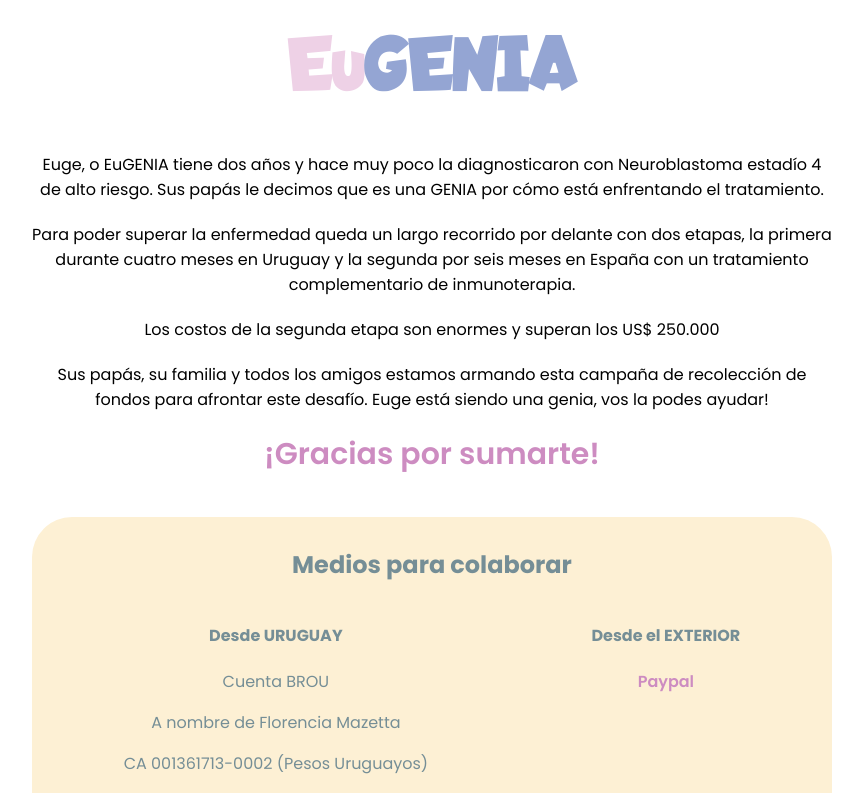
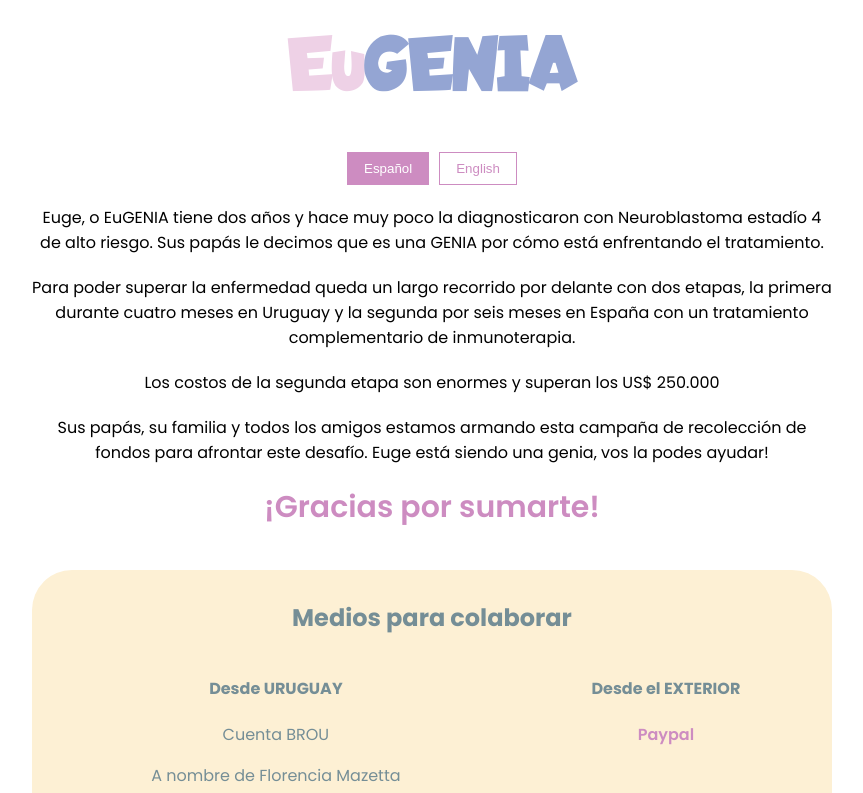
Before and after one commit to mbfassnacht/eugenia, a React (Create React App) app: page / in a window 1280 px wide. Shown: the top 793 px of the page, without its empty margins (208-1071 px from the left). Built offline with nearby package versions, Linux system fonts and the light colour scheme.

Commit message:
add english

```diff
--- a/src/App.js
+++ b/src/App.js
@@ -1,31 +1,32 @@
 import styledComponents from "styled-components";
 import Background from "./Background";
 import Colaboration from "./Colaboration";
+import Languages from "./Languages";
 import Description from "./Description";
 import Footer from "./Footer";
+import Thanks from "./Thanks";
+
+import { Provider } from "./context/context";
+import React from "react";
 
 function App() {
   return (
+    <Provider>
       <AppContainer>
         <HeaderContainer>
           <EuContainer>Eu</EuContainer>
           <GeniaContainer>GENIA</GeniaContainer>
         </HeaderContainer>
+        <Languages />
         <Description />
-      <ThanksContainer>¡Gracias por sumarte!</ThanksContainer>
+        <Thanks />
         <Colaboration />
         <Footer />
         <Background />
       </AppContainer>
+    </Provider>
   );
 }
-
-const ThanksContainer = styledComponents.div`
-  font-size: 30px;
-  color: rgb(205, 140, 193);
-  margin-bottom: 40px;
-  font-weight: 600;
-`;
 
 const AppContainer = styledComponents.div`
   padding: 20px;
--- a/src/Colaboration.js
+++ b/src/Colaboration.js
@@ -1,21 +1,30 @@
 import styledComponents from "styled-components";
+import { Context } from "./context/context";
+import React from "react";
+import { translate } from "./Translator";
 
 function Colaboration() {
+  const { language } = React.useContext(Context);
+
   return (
     <ColaborationContainer>
-      <Title>Medios para colaborar</Title>
+      <Title>{translate(language, "waysToContribute")}</Title>
       <ColaborationList>
         <ColaborationMethod>
-          <ColaborationTitle>Desde URUGUAY</ColaborationTitle>
+          <ColaborationTitle>
+            {translate(language, "fromUruguay")}
+          </ColaborationTitle>
           <ColaborationDescription>
-            <p>Cuenta BROU</p>
-            <p>A nombre de Florencia Mazetta</p>
-            <p>CA 001361713-0002 (Pesos Uruguayos)</p>
-            <p>CA 001361713-0003 (Dólares)</p>
+            <p>{translate(language, "bankAccount")}</p>
+            <p>{translate(language, "inNameOf")}</p>
+            <p>CA 001361713-0002 ({translate(language, "uruguayanPesos")})</p>
+            <p>CA 001361713-0003 ({translate(language, "dolars")})</p>
           </ColaborationDescription>
         </ColaborationMethod>
         <ColaborationMethod>
-          <ColaborationTitle>Desde el EXTERIOR </ColaborationTitle>
+          <ColaborationTitle>
+            {translate(language, "fromForeinger")}
+          </ColaborationTitle>
           <ColaborationDescription>
             <Link
               target="_blank"
--- a/src/Description.js
+++ b/src/Description.js
@@ -1,27 +1,17 @@
 import styledComponents from "styled-components";
+import { Context } from "./context/context";
+import React from "react";
+import { translate } from "./Translator";
 
 function Description() {
+  const { language } = React.useContext(Context);
+
   return (
     <div className="description">
-      <Paragraph>
-        Euge, o EuGENIA tiene dos años y hace muy poco la diagnosticaron con
-        Neuroblastoma estadío 4 de alto riesgo. Sus papás le decimos que es una
-        GENIA por cómo está enfrentando el tratamiento.
-      </Paragraph>
-      <Paragraph>
-        Para poder superar la enfermedad queda un largo recorrido por delante
-        con dos etapas, la primera durante cuatro meses en Uruguay y la segunda
-        por seis meses en España con un tratamiento complementario de
-        inmunoterapia.
-      </Paragraph>
-      <Paragraph>
-        Los costos de la segunda etapa son enormes y superan los US$ 250.000
-      </Paragraph>
-      <Paragraph>
-        Sus papás, su familia y todos los amigos estamos armando esta campaña de
-        recolección de fondos para afrontar este desafío. Euge está siendo una
-        genia, vos la podes ayudar!
-      </Paragraph>
+      <Paragraph>{translate(language, "descriptionOne")}</Paragraph>
+      <Paragraph>{translate(language, "descriptionTwo")}</Paragraph>
+      <Paragraph>{translate(language, "descriptionThree")}</Paragraph>
+      <Paragraph>{translate(language, "descriptionFour")}</Paragraph>
     </div>
   );
 }
--- a/src/Footer.js
+++ b/src/Footer.js
@@ -1,17 +1,22 @@
 import styledComponents from "styled-components";
+import { Context } from "./context/context";
+import React from "react";
+import { translate } from "./Translator";
 
 function Footer() {
+  const { language } = React.useContext(Context);
+
   return (
     <FooterContainer className="description">
-      Unite a @EugeSosGenia en{" "}
+      {translate(language, "followUsIn")}
       <Link
         rel="noreferrer"
         target="_blank"
         href="https://www.instagram.com/EugeSosGenia/"
       >
         Instagram
-      </Link>{" "}
-      y{" "}
+      </Link>
+      {translate(language, "and")}
       <Link
         rel="noreferrer"
         target="_blank"
@@ -19,8 +24,7 @@ function Footer() {
       >
         Twitter
       </Link>{" "}
-      para mantenerte al tanto de lo que vamos haciendo para seguir adelante con
-      este desafío.
+      {translate(language, "followReason")}
     </FooterContainer>
   );
 }
--- /dev/null
+++ b/src/Languages.js
@@ -0,0 +1,48 @@
+import styledComponents from "styled-components";
+import { Context } from "./context/context";
+import React from "react";
+import { translate } from "./Translator";
+
+function Languages() {
+  const { language, setLanguage } = React.useContext(Context);
+
+  return (
+    <LanguageList>
+      <LanguageButton
+        isSelected={language === "es_UY"}
+        onClick={() => setLanguage("es_UY")}
+      >
+        {translate(language, "spanish")}
+      </LanguageButton>
+      <LanguageButton
+        isSelected={language === "en_UK"}
+        onClick={() => setLanguage("en_UK")}
+      >
+        {translate(language, "english")}
+      </LanguageButton>
+    </LanguageList>
+  );
+}
+
+export default Languages;
+
+const LanguageList = styledComponents.div`
+  max-width: 180px;
+  display: flex;
+  justify-content: space-around;
+  flex-wrap: wrap;
+  margin: 20px auto;
+`;
+
+const LanguageButton = styledComponents.button`
+  border: 1px solid rgb(205, 140, 193);
+  padding: 8px 16px;
+  background: ${(props) => (props.isSelected ? `rgb(205, 140, 193)` : `white`)};
+  color: ${(props) => (props.isSelected ? `white` : `rgb(205, 140, 193)`)};
+  cursor: pointer;
+
+  &:hover {
+    background: rgb(205, 140, 193);
+    color: white;
+  }
+`;
--- /dev/null
+++ b/src/Thanks.js
@@ -0,0 +1,21 @@
+import styledComponents from "styled-components";
+import { Context } from "./context/context";
+import React from "react";
+import { translate } from "./Translator";
+
+function Thanks() {
+  const { language } = React.useContext(Context);
+
+  return (
+    <ThanksContainer>{translate(language, "thanksForJoining")}</ThanksContainer>
+  );
+}
+
+const ThanksContainer = styledComponents.div`
+  font-size: 30px;
+  color: rgb(205, 140, 193);
+  margin-bottom: 40px;
+  font-weight: 600;
+`;
+
+export default Thanks;
--- /dev/null
+++ b/src/Translator.js
@@ -0,0 +1,10 @@
+import es_UY from "./translations/es_UY.json";
+import en_UK from "./translations/en_UK.json";
+
+export function translate(language, translationKey) {
+  if (language === "en_UK") {
+    return en_UK[translationKey];
+  }
+
+  return es_UY[translationKey];
+}
--- /dev/null
+++ b/src/context/context.js
@@ -0,0 +1,31 @@
+import React, { createContext, useReducer } from "react";
+
+import appReducer from "./reducer";
+
+const initialState = {
+  language: "es_UY",
+};
+
+export const Context = createContext(initialState);
+
+export const Provider = ({ children }) => {
+  const [state, dispatch] = useReducer(appReducer, initialState);
+
+  function setLanguage(employee) {
+    dispatch({
+      type: "SET_LANGUAGE",
+      payload: employee,
+    });
+  }
+
+  return (
+    <Context.Provider
+      value={{
+        language: state.language,
+        setLanguage,
+      }}
+    >
+      {children}
+    </Context.Provider>
+  );
+};
--- /dev/null
+++ b/src/context/reducer.js
@@ -0,0 +1,12 @@
+export default function appReducer(state, action) {
+  switch (action.type) {
+    case "SET_LANGUAGE":
+      return {
+        ...state,
+        language: action.payload,
+      };
+
+    default:
+      return state;
+  }
+}
--- /dev/null
+++ b/src/translations/en_UK.json
@@ -0,0 +1,19 @@
+{
+  "english": "English",
+  "spanish": "Español",
+  "thanksForJoining": "Thanks for joining us!",
+  "waysToContribute": "Ways to contribute",
+  "fromUruguay": "From URUGUAY",
+  "fromForeinger": "From all over the world",
+  "bankAccount": "Bank BROU",
+  "inNameOf": "Account Name: Florencia Mazetta",
+  "dolars": "USD",
+  "uruguayanPesos": "Uruguayan Pesos",
+  "followUsIn": "Follow @EugeSosGenia in ",
+  "and": " and ",
+  "followReason": "to be up to date to our journey in this big challenge.",
+  "descriptionOne": "Euge, or EuGENIA is two years old, and recently she was diagnostic with Neuroblastoma phase 4 with high risk. Her parents say to her that she is a GENIA because how she is dealing with the tretment.",
+  "descriptionTwo": "We have a long way to get over this disease, the first phase is in Uruguay and the second phase durate 6 months in Spain, with a complementary immunotherapy treatment.",
+  "descriptionThree": "The cost of the second phase of the treatment are really high and they are over 250.000 USD",
+  "descriptionFour": "Her parents, family and friends are doing this campaing to recolect the money for the treatment and overcome this challenge. Euge is being a GENIA, you can help her!"
+}
--- /dev/null
+++ b/src/translations/es_UY.json
@@ -0,0 +1,19 @@
+{
+  "english": "English",
+  "spanish": "Español",
+  "thanksForJoining": "¡Gracias por sumarte!",
+  "waysToContribute": "Medios para colaborar",
+  "fromUruguay": "Desde URUGUAY",
+  "fromForeinger": "Desde el EXTERIOR",
+  "bankAccount": "Cuenta BROU",
+  "inNameOf": "A nombre de Florencia Mazetta",
+  "dolars": "Dólares",
+  "uruguayanPesos": "Pesos Uruguayos",
+  "followUsIn": "Unite a @EugeSosGenia en ",
+  "and": " y ",
+  "followReason": "para mantenerte al tanto de lo que vamos haciendo para seguir adelante con este desafío.",
+  "descriptionOne": "Euge, o EuGENIA tiene dos años y hace muy poco la diagnosticaron con Neuroblastoma estadío 4 de alto riesgo. Sus papás le decimos que es una GENIA por cómo está enfrentando el tratamiento.",
+  "descriptionTwo": "Para poder superar la enfermedad queda un largo recorrido por delante con dos etapas, la primera durante cuatro meses en Uruguay y la segunda por seis meses en España con un tratamiento complementario de inmunoterapia.",
+  "descriptionThree": "Los costos de la segunda etapa son enormes y superan los US$ 250.000",
+  "descriptionFour": "Sus papás, su familia y todos los amigos estamos armando esta campaña de recolección de fondos para afrontar este desafío. Euge está siendo una genia, vos la podes ayudar!"
+}
```
Lines whose indentation alone changed are shown as unchanged.
